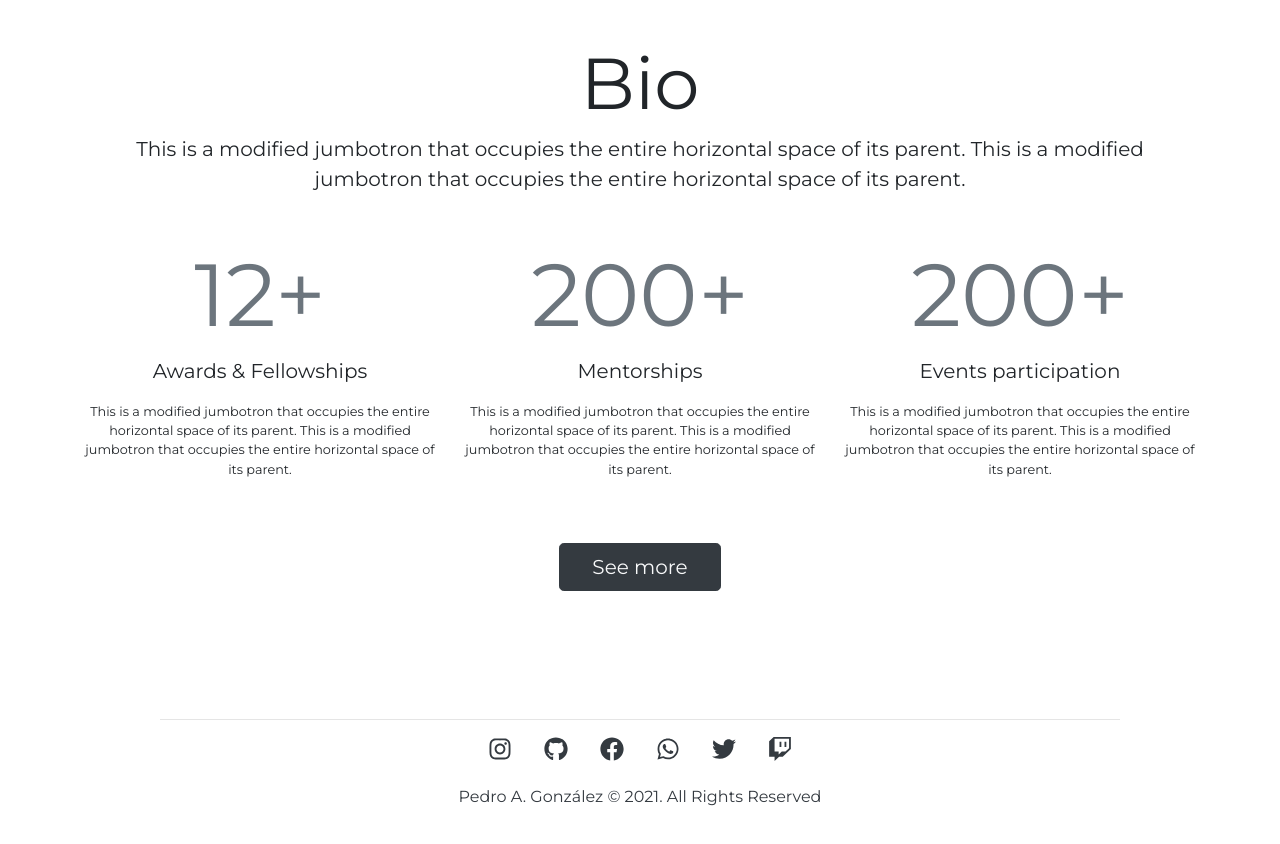
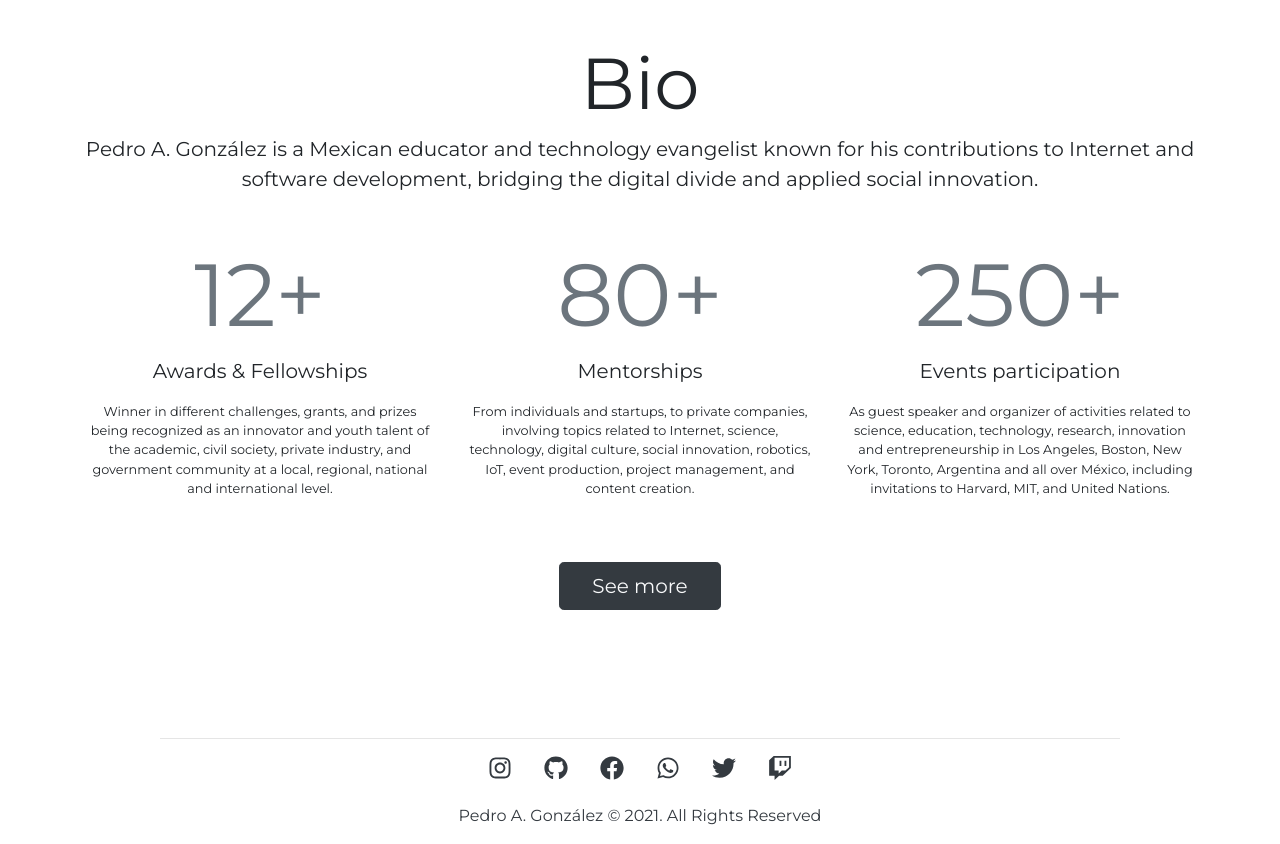
Before and after one commit to pedroagont/pedroagont, a React (Create React App) app: page / in a window 1280 px wide. Shown: the part 1040-1884 px from the top of the page. Built offline with nearby package versions, Linux system fonts and the light colour scheme.

Commit message:
Update texts

```diff
--- a/src/components/Main.js
+++ b/src/components/Main.js
@@ -8,24 +8,24 @@ const Main = (props) => {
       <Jumbotron className="text-center bg-transparent" style={{ marginBottom: '0' }}>
         <Container>
           <h1 className="display-3">Bio</h1>
-          <p className="lead">This is a modified jumbotron that occupies the entire horizontal space of its parent. This is a modified jumbotron that occupies the entire horizontal space of its parent.</p>
+          <p className="lead">Pedro A. González is a Mexican educator and technology evangelist known for his contributions to Internet and software development, bridging the digital divide and applied social innovation.</p>
         </Container>
         <Container className="mt-5">
           <Row>
             <Col>
               <h3 className="display-2 text-muted">12+</h3>
               <p className="lead">Awards & Fellowships</p>
-              <p className="small">This is a modified jumbotron that occupies the entire horizontal space of its parent. This is a modified jumbotron that occupies the entire horizontal space of its parent.</p>
+              <p className="small">Winner in different challenges, grants, and prizes being recognized as an innovator and youth talent of the academic, civil society, private industry, and government community at a local, regional, national and international level.</p>
             </Col>
             <Col>
-              <h3 className="display-2 text-muted">200+</h3>
+              <h3 className="display-2 text-muted">80+</h3>
               <p className="lead">Mentorships</p>
-              <p className="small">This is a modified jumbotron that occupies the entire horizontal space of its parent. This is a modified jumbotron that occupies the entire horizontal space of its parent.</p>
+              <p className="small">From individuals and startups, to private companies, involving topics related to Internet, science, technology, digital culture, social innovation, robotics, IoT, event production, project management, and content creation.</p>
             </Col>
             <Col>
-              <h3 className="display-2 text-muted">200+</h3>
+              <h3 className="display-2 text-muted">250+</h3>
               <p className="lead">Events participation</p>
-              <p className="small">This is a modified jumbotron that occupies the entire horizontal space of its parent. This is a modified jumbotron that occupies the entire horizontal space of its parent.</p>
+              <p className="small">As guest speaker and organizer of activities related to science, education, technology, research, innovation and entrepreneurship in Los Angeles, Boston, New York, Toronto, Argentina and all over México, including invitations to Harvard, MIT, and United Nations.</p>
             </Col>
           </Row>
           <div style={{ height: '3em' }} />
```
